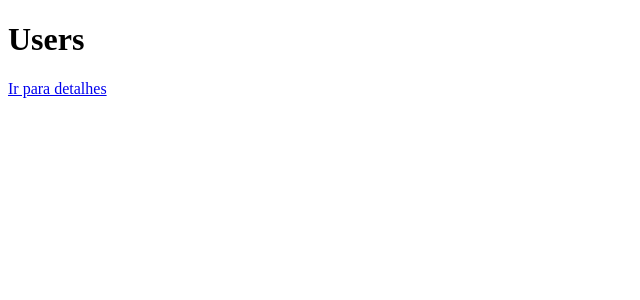
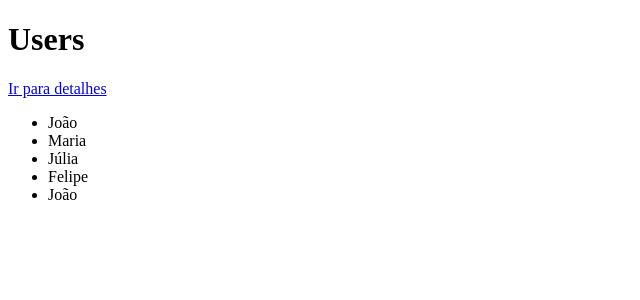
Before and after one commit to giovannimaffeo/aula-react-js, a React (Create React App) app: page / in a window 1280 px wide. Shown: the top 300 px of the page, without its empty margins (0-640 px from the left). Built offline with nearby package versions, Linux system fonts and the light colour scheme.

Commit message:
part_two-mapintro

```diff
--- a/src/pages/Users/index.js
+++ b/src/pages/Users/index.js
@@ -3,10 +3,38 @@ import { Link } from "react-router-dom";
 
 class Users extends Component {
   render() {
+    const users = [
+      {
+        id: 1,
+        user: "João"
+      },
+      {
+        id: 2,
+        user: "Maria"
+      },
+      {
+        id: 3,
+        user: "Júlia"
+      },
+      {
+        id: 4,
+        user: "Felipe"
+      },
+      {
+        id: 5,
+        user: "João"
+      }
+    ];
+    const usersList = users.map(item => (
+      <li key={item.id.toString()}>{item.user}</li>
+    ));
     return (
       <div>
-        <h1>Users</h1>
-        <Link to="/details">Ir para detalhes</Link>
+        <div>
+          <h1>Users</h1>
+          <Link to="/details">Ir para detalhes</Link>
+        </div>
+        <ul>{usersList}</ul>
       </div>
     );
   }
```
